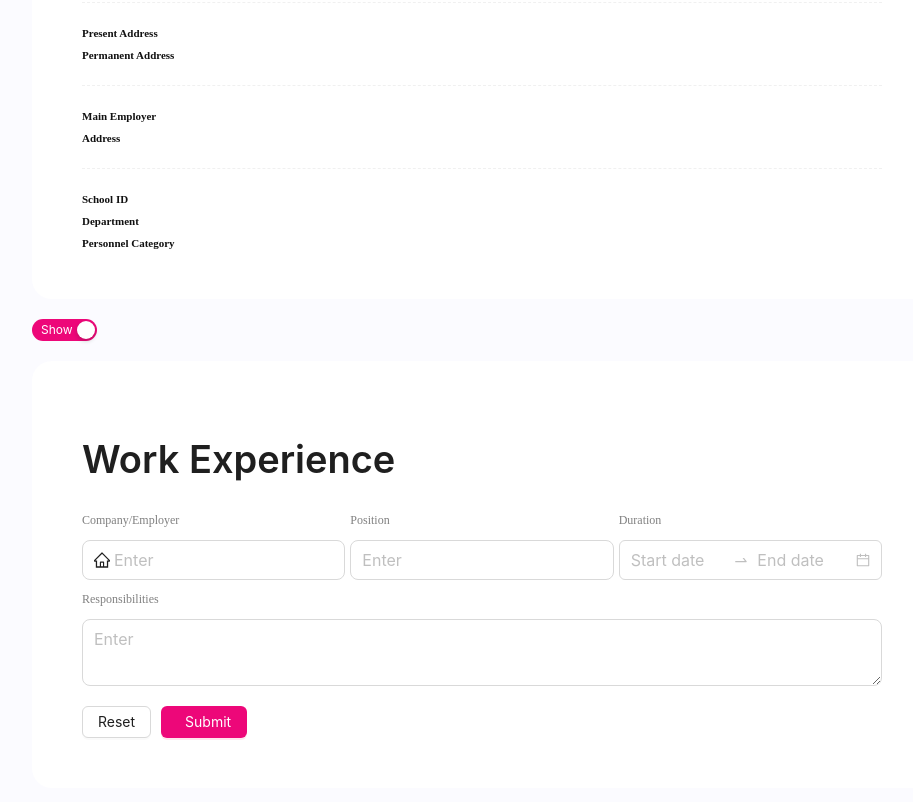
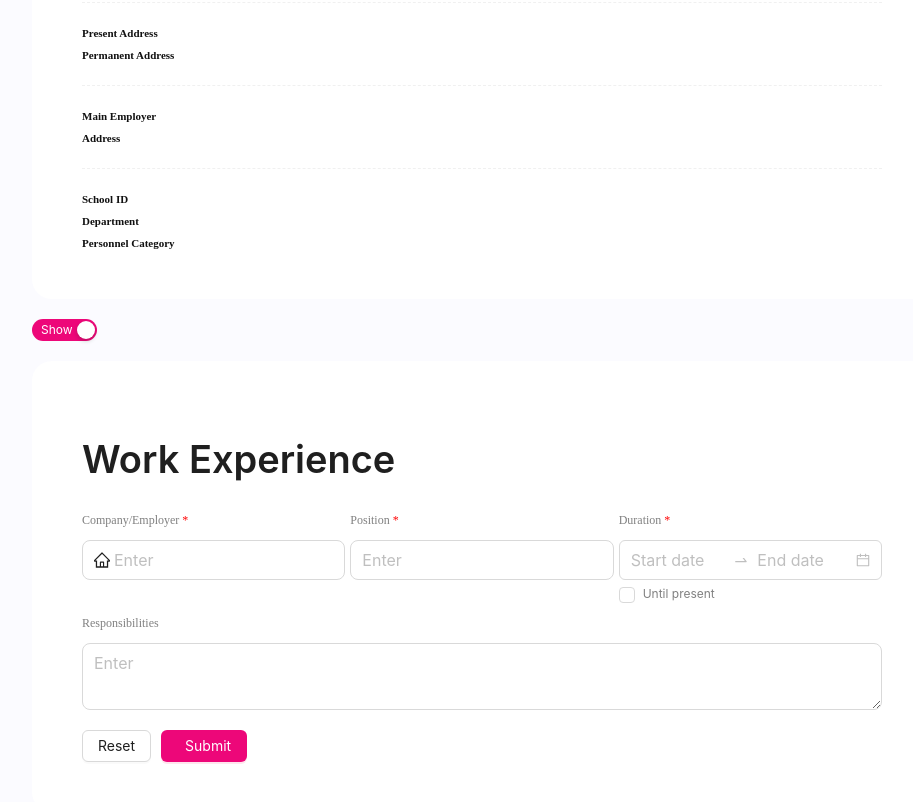
Before and after one commit to Kingkoorbin/sss-archiving-sys, a React (Vite) app in the folder client/: page /dashboard/a/employee/1 in a window 1280 px wide. Shown: the part 420-1222 px from the top of the page, without its empty margins (308-1221 px from the left). Built offline with nearby package versions, Linux system fonts and the light colour scheme; no server answers.

Commit message:
fix(experience): allow endDate as empty

```diff
--- a/client/src/components/form-experience.component.tsx
+++ b/client/src/components/form-experience.component.tsx
@@ -1,5 +1,5 @@
-import React from 'react';
-import { Flex, Input } from 'antd';
+import React, { useState } from 'react';
+import { Checkbox, Flex, Input } from 'antd';
 import { Control, Controller, FieldErrors } from 'react-hook-form';
 import { HomeOutlined } from '@ant-design/icons';
 import { DatePicker } from 'antd';
@@ -7,21 +7,31 @@ import { IExperiencePayload } from '../interfaces/client.interface';
 
 const { RangePicker } = DatePicker;
 
+
 interface ExperienceFormFieldsProps {
   control: Control<any>;
   errors: FieldErrors<IExperiencePayload>;
 }
 
+interface IState {
+  allowDurationEndDate: boolean;
+}
+
+
 const ExperienceFormFields: React.FC<ExperienceFormFieldsProps> = ({
   control,
   errors,
 }) => {
+  const [state, setState] = useState<IState>({
+    allowDurationEndDate: true
+  });
+
   return (
     <>
       <Flex gap={5}>
         <div style={{ width: '100%' }}>
           <p style={{ padding: 0, color: 'GrayText', fontSize: 12 }}>
-            Company/Employer
+          Company/Employer <span style={{ color: 'red' }}>*</span>
           </p>
           <Controller
             name="company_name"
@@ -59,20 +69,16 @@ const ExperienceFormFields: React.FC<ExperienceFormFieldsProps> = ({
         </div>
         <div style={{ width: '100%' }}>
           <p style={{ padding: 0, color: 'GrayText', fontSize: 12 }}>
-            Position
+          Position <span style={{ color: 'red' }}>*</span>
           </p>
           <Controller
             name="position"
             control={control}
             rules={{
               required: 'This field is required',
-              pattern: {
-                value: /^[A-Za-z\s]+$/,
-                message: 'Invalid Job Title',
-              },
               minLength: {
                 message: 'Invalid Job Title',
-                value: 6,
+                value: 3,
               },
               maxLength: {
                 message: 'Maximum of 75 characters only.',
@@ -95,15 +101,8 @@ const ExperienceFormFields: React.FC<ExperienceFormFieldsProps> = ({
           )}
         </div>
         <div style={{ width: '100%' }}>
-          <p
-            style={{
-              padding: 0,
-              color: 'GrayText',
-              fontSize: 12,
-              width: '100%',
-            }}
-          >
-            Duration
+          <p style={{ padding: 0, color: 'GrayText', fontSize: 12 }}>
+          Duration <span style={{ color: 'red' }}>*</span>
           </p>
           <Controller
             name="duration"
@@ -112,9 +111,18 @@ const ExperienceFormFields: React.FC<ExperienceFormFieldsProps> = ({
               required: 'This field is required',
             }}
             render={({ field }) => (
-              <RangePicker style={{ width: '100%' }} size="large" {...field} />
+              <RangePicker
+              style={{ width: '100%' }}
+              size="large" {...field}
+              disabled={[false, !state.allowDurationEndDate]}
+              />
             )}
           />
+          <Checkbox
+            style={{ marginTop: "5px" , color: 'GrayText', fontSize: 12  }}
+            onChange={() => setState((prev) => ({
+              ...prev, allowDurationEndDate: !state.allowDurationEndDate
+            }))}>Until present</Checkbox>
           {errors.duration && (
             <div style={{ color: 'red', padding: 5 }}>
               {errors.duration.message}
@@ -129,7 +137,6 @@ const ExperienceFormFields: React.FC<ExperienceFormFieldsProps> = ({
         name="responsibilities"
         control={control}
         rules={{
-          required: 'This field is required',
           pattern: {
             value: /^[A-Za-z\s\-.,&]+$/,
             message: 'Invalid content.',
--- a/client/src/pages/dashboard/admin/admin-employee-list.page.tsx
+++ b/client/src/pages/dashboard/admin/admin-employee-list.page.tsx
@@ -35,6 +35,7 @@ import {
   EditOutlined,
   EyeOutlined,
   ManOutlined,
+  SettingOutlined,
   WomanOutlined,
 } from '@ant-design/icons';
 import SearchFormFields from '../../../components/form-search-employee.component';
@@ -426,10 +427,28 @@ function AdminEmployeeList() {
                         borderRadius: 20,
                       }}
                     >
-                      <Flex justify='end' style={{ marginBottom: 10 }}>
+                      <Flex justify='end' gap={10} style={{ marginBottom: 10 }}>
+                        <Tooltip title="Show more options">
+                          <Button
+                            type="default"
+                            icon={<SettingOutlined />}
+                            onClick={() =>
+                              navigate(`/dashboard/a/contribution`, {
+                                state: {
+                                  request: {
+                                    sss_no: record.sss_no
+                                  },
+                                },
+                              })
+                            }
+                         >
+                           More options
+                          </Button>
+                        </Tooltip>
+
                         <Tooltip title="Print PDF">
                           <Button
-                            type="dashed"
+                            type="primary"
                             icon={<EditOutlined />}
                             onClick={() => handleGeneratePdf(record.contributions )}>
                             Generate
@@ -438,7 +457,7 @@ function AdminEmployeeList() {
                       </Flex>
                       <Table
                         columns={employeeContributionColumns}
-                        dataSource={record.contributions.map((el: any) => ({
+                        dataSource={record?.contributions?.map((el: any) => ({
                             ...el,
                           key: el.id,
                         }))}
--- a/client/src/pages/dashboard/admin/admin-employee-preview.page.tsx
+++ b/client/src/pages/dashboard/admin/admin-employee-preview.page.tsx
@@ -74,7 +74,10 @@ function AdminEmployeePreview() {
     data
   ) => {
     data.start_date = new Date(data.duration[0]).toISOString().substring(0, 10);
-    data.end_date = new Date(data.duration[1]).toISOString().substring(0, 10);
+
+    if(!isEmpty(data.end_date)) {
+      data.end_date = new Date(data.duration[1]).toISOString().substring(0, 10);
+    }
 
     try {
       await axios.post(
@@ -530,7 +533,7 @@ function AdminEmployeePreview() {
                           }}
                         >
                           {moment(el.start_date).format('YYYY, MMM DD')} -{' '}
-                          {moment(el.end_date).format('YYYY, MMM DD')}{' '}
+                          {el.end_date ? moment(el.end_date).format('YYYY, MMM DD') : "Present"}
                         </p>
                         <p>{el.responsibilities}</p>
                       </Card>
```
Also changed, not shown: 1 other file (tests, documents, lock files or other folders).
